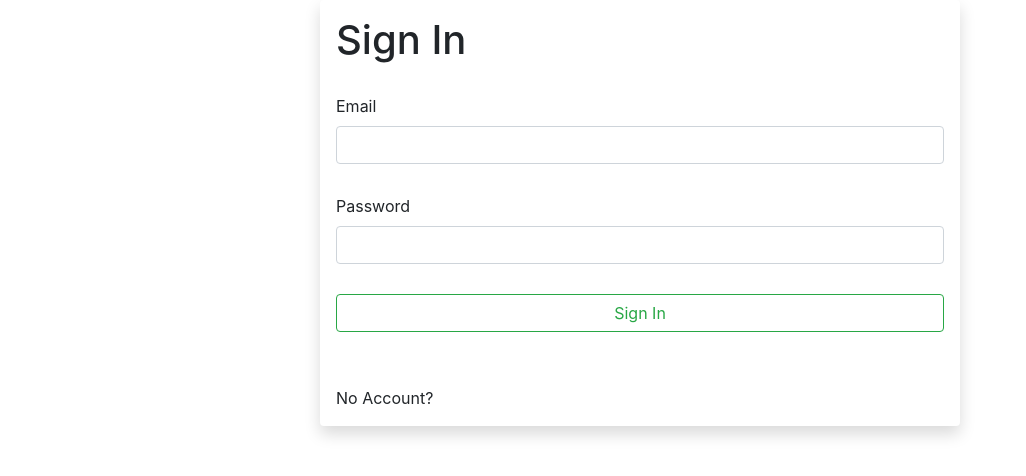
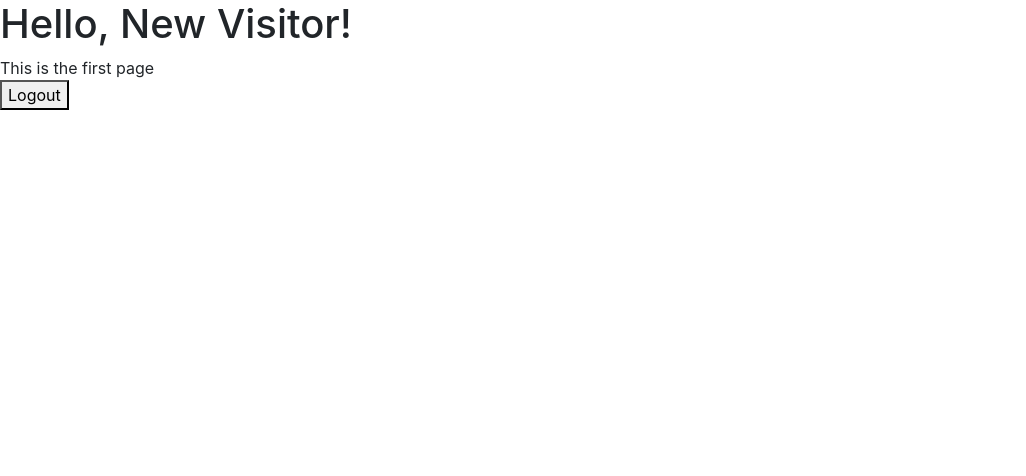
Before and after one commit to muktadir-rhmn/tutorial-sharing-platform-fe, a React (Create React App) app: page / in a window 1280 px wide. Shown: the top 476 px of the page, without its empty margins (0-1026 px from the left). Built offline with nearby package versions, Linux system fonts and the light colour scheme.

Commit message:
routing added

```diff
--- a/src/App.js
+++ b/src/App.js
@@ -2,11 +2,33 @@ import React from 'react';
 import './App.css';
 import SignIn from "./view/user/SignIn";
 import SignUp from "./view/user/SignUp";
+import {Switch, Route, BrowserRouter as Router} from 'react-router-dom'
+import userManager from "./managers/UserManager";
 
 function App() {
+    let userName = "";
+    if (userManager.isSignedIn()) {
+        userName = userManager.getUserName();
+    } else {
+        userName = "New Visitor";
+    }
   return (
     <div className="App">
-      <SignIn></SignIn>
+        <Router>
+            <Switch>
+                <Route exact path="/">
+                    <h1>Hello, {userName}!</h1>
+                    <div> This is the first page</div>
+                    <button onClick={() => {userManager.removeSignedInUser(); window.location.reload();} }>Logout</button>
+                </Route>
+                <Route path="/user/sign-in">
+                    <SignIn />
+                </Route>
+                <Route path="/user/sign-up">
+                    <SignUp />
+                </Route>
+            </Switch>
+        </Router>
     </div>
   );
 }
--- a/src/managers/UserManager.js
+++ b/src/managers/UserManager.js
@@ -3,12 +3,21 @@ const userManager = {
         return localStorage.getItem("token") !== null;
     },
 
-    setUser: (token, userType, userID, userName) => {
+    setSignedInUser: (token, userType, userID, userName) => {
         localStorage.setItem("token", token);
         localStorage.setItem("userID", userID);
         localStorage.setItem("userName", userName);
         localStorage.setItem("userType", userType);
     },
+
+    removeSignedInUser: () => {
+        localStorage.removeItem("token");
+        localStorage.removeItem("userID");
+        localStorage.removeItem("userName");
+        localStorage.removeItem("userType");
+    },
+
+    getUserName: () => localStorage.getItem("userName"),
 }
 
 export default userManager;
--- a/src/view/user/SignIn.js
+++ b/src/view/user/SignIn.js
@@ -49,7 +49,7 @@ class SignIn extends React.Component {
 
         requester.POST("/user/sign-in", data).then(
             (response) => {
-                userManager.setUser(response.token, response.userType, response.userID, response.userName);
+                userManager.setSignedInUser(response.token, response.userType, response.userID, response.userName);
 
                 alert(response.message);
                 window.location.href = "/";
```
